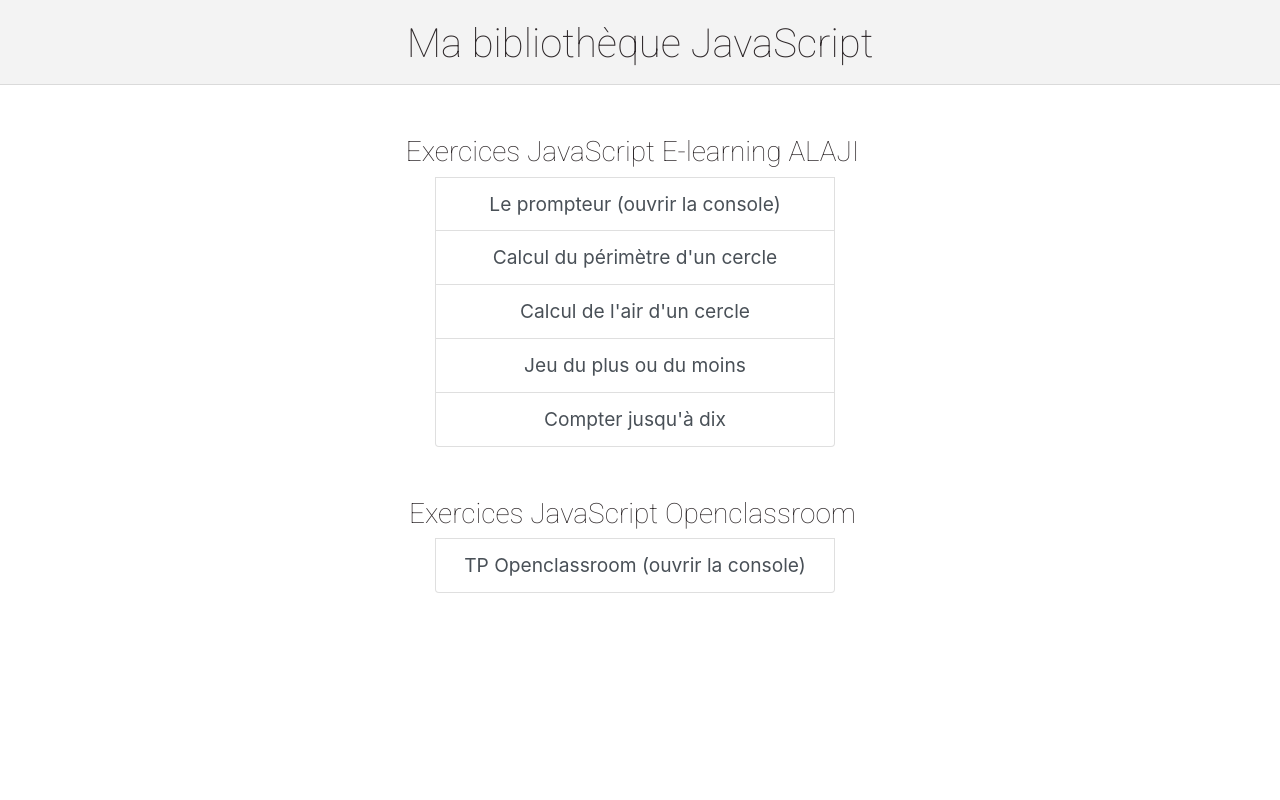
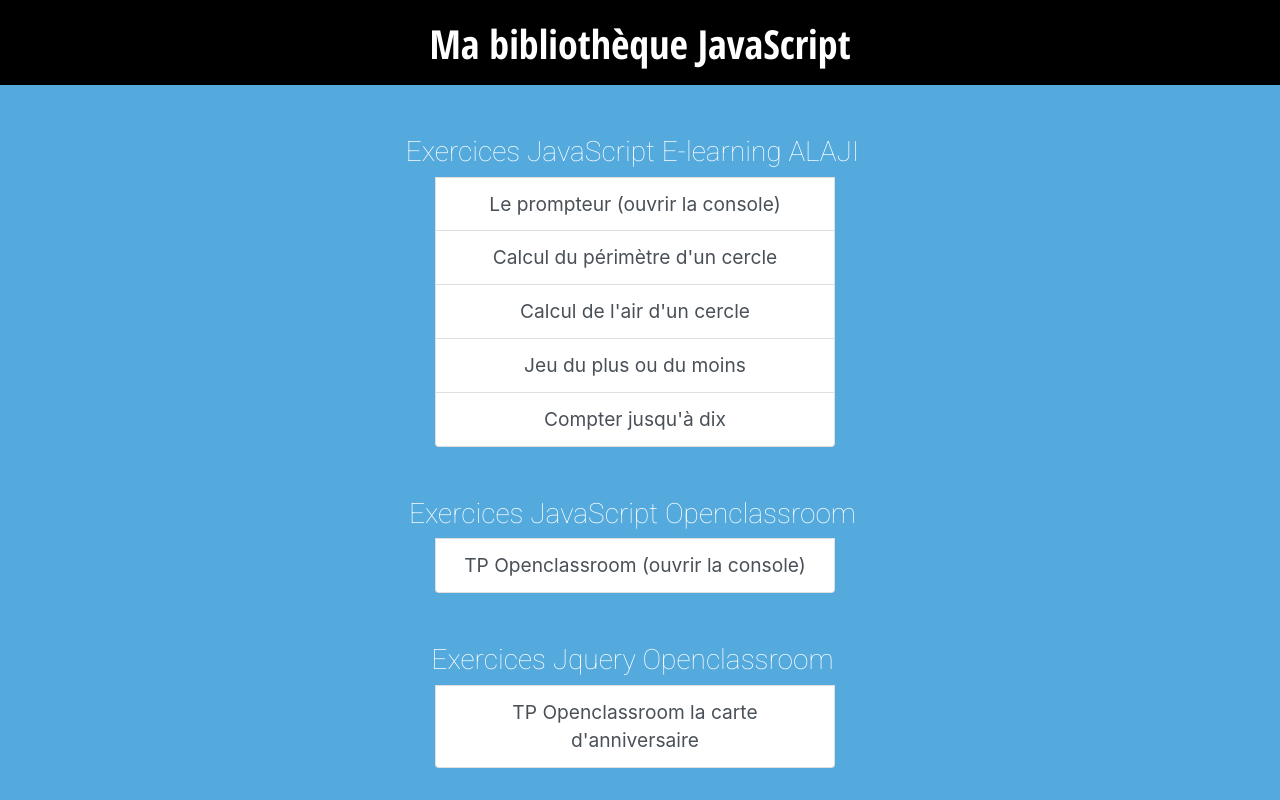
Before and after one commit to Watyhua/BiblioJS, a plain HTML site: page index.html in a window 1280 px wide. Drawn offline with nearby package versions, Linux system fonts and the light colour scheme.

Commit message:
new commit

```diff
--- a/index.html
+++ b/index.html
@@ -11,12 +11,9 @@
     crossorigin="anonymous">
   <link rel="stylesheet" href="style.css">
   <link href="https://fonts.googleapis.com/css?family=Roboto:100" rel="stylesheet">
-
-</head>
-
-<body>
+  <link href="https://fonts.googleapis.com/css?family=Open+Sans+Condensed:700" rel="stylesheet" </head> <body>
   <div class="title">
-  <h1>Ma bibliothèque JavaScript</h1>
+    <h1>Ma bibliothèque JavaScript </h1>
     <hr>
   </div>
   <div class="container first">
@@ -34,6 +31,13 @@
       <h3>Exercices JavaScript Openclassroom</h3>
       <a href="indexexo6.html" class="list-group-item list-group-item-action  ">TP Openclassroom (ouvrir la console)</a>
     </div>
+
+    <div class="list-group container third ">
+      <h3>Exercices Jquery Openclassroom</h3>
+      <a href="indexexo7.html" class="list-group-item list-group-item-action  ">TP Openclassroom la carte
+        d'anniversaire</a>
+    </div>
+
   </div>
   <!-- Optional JavaScript -->
   <!-- jQuery first, then Popper.js, then Bootstrap JS -->
--- a/style.css
+++ b/style.css
@@ -4,18 +4,19 @@
     margin-left: 350px;
     font-size: 1.2rem;
 
+
 }
 h1, h2,p {
     text-align: center;
-    color: #2E282A;
+    color: white;
 
 }
 h3{
     text-align: center;
-    color: #2E282A;
+    color: white;
     font-family: 'Roboto', sans-serif;
 }
-.first,.second{
+.first,.second,.third{
     margin-top: 50px;
 }
 h2 {
@@ -25,7 +26,7 @@
 
 }
 h1  {
-    font-family: 'Roboto', sans-serif;
+    font-family: 'Open Sans Condensed', sans-serif;
 
 }
 p{
@@ -33,9 +34,12 @@
 
 }
 .title{
-    background-color: #F3F3F3;
+    background-color:  black;
     padding-top: 20px;
 }
 .list-group-item:hover{
-    background-color: rgba(145, 151, 174, 0.24);
+    background-color: rgb(145, 151, 174);
 }
+body{
+    background-color: #5aD;
+}
--- /dev/null
+++ b/styleanniv.css
@@ -0,0 +1,13 @@
+#first, #second, #third {
+    display: none;
+}
+h1 {
+text-align: center;
+padding: 30px;
+font-size:4rem;
+}
+body{
+background-color: #321325;
+color:white;
+font-family: 'Roboto', sans-serif;
+}
```
Also changed, not shown: indexexo7.html (added, +40 -0 lines), js-exo-7.js (added, +27 -0 lines), 1 other file. Lines whose indentation alone changed are shown as unchanged.
